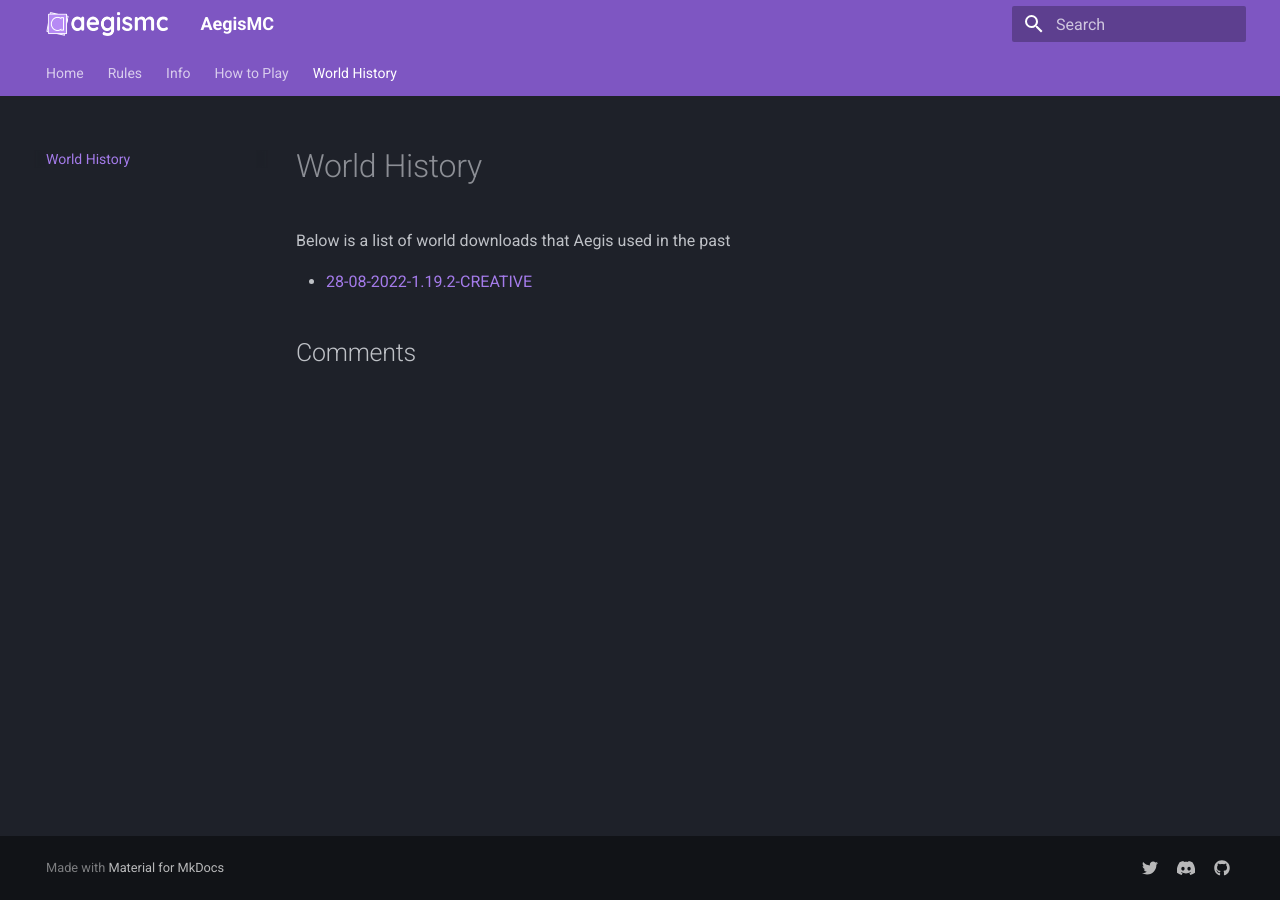
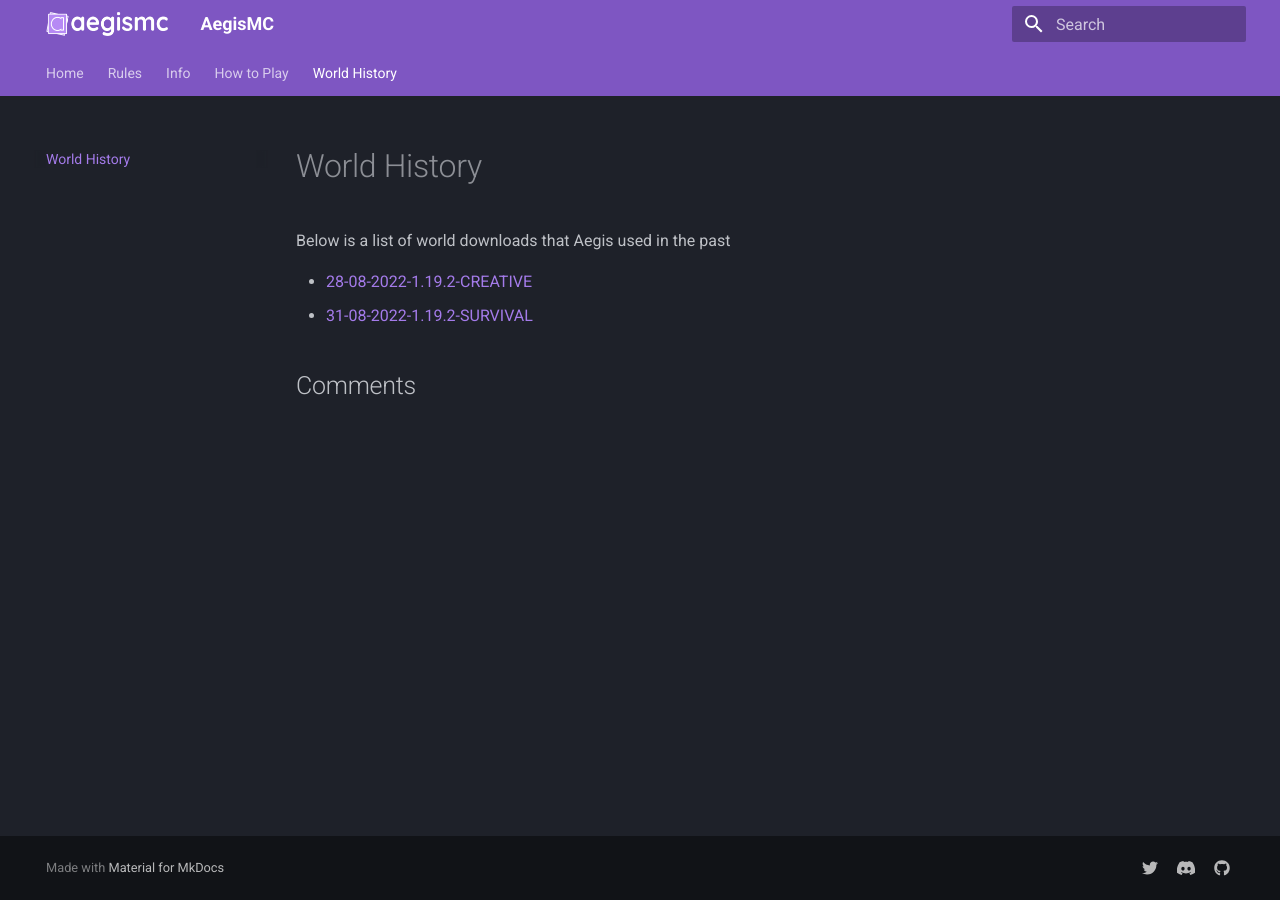
Before and after one commit to CobaltDevel/aegismc, an MkDocs documentation site: the page built from docs/world-history.md, in a window 1280 px wide. Built offline with MkDocs 1.6.1 and Material for MkDocs 9.7.7, drawn with Linux system fonts in a browser that asks for light colours; comment, search, counter and statistics services are not loaded.

Commit message:
Add yesterday's world download

```diff
--- a/docs/world-history.md
+++ b/docs/world-history.md
@@ -3,3 +3,4 @@
 Below is a list of world downloads that Aegis used in the past
 
 * [28-08-2022-1.19.2-CREATIVE](https://drive.google.com/file/d/1KnafllgbmfT8j4o6_hlzY5cHqababyp5/view?usp=sharing)
+* [31-08-2022-1.19.2-SURVIVAL](https://drive.google.com/file/d/1p927tciEhqFJENoodinIYsZrEziS7ycc/view?usp=sharing)
```
